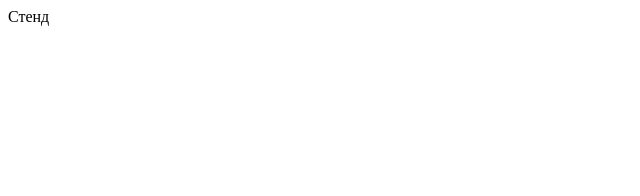
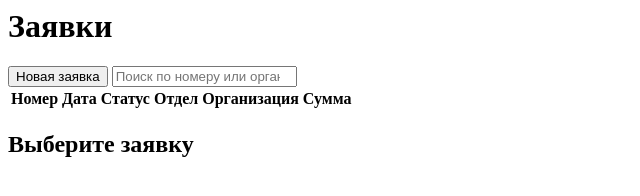
Before and after one commit to gelya2004/VKR, a plain HTML site: page docs/index.html in a window 1280 px wide. Shown: the whole page, without its empty margins (0-640 px from the left). Drawn offline with Linux system fonts and the light colour scheme.

Commit message:
Каркас страницы

```diff
--- a/docs/index.html
+++ b/docs/index.html
@@ -1 +1,24 @@
-Стенд
+<body>
+    <aside></aside>
+    <main>
+        <h1>Заявки</h1>
+        <button id="btn-new">Новая заявка</button>
+        <input type="search" id="search-input" placeholder="Поиск по номеру или организации">
+        <table id="registry-table">
+            <thead>
+                <tr>
+                    <th>Номер</th>
+                    <th>Дата</th>
+                    <th>Статус</th>
+                    <th>Отдел</th>
+                    <th>Организация</th>
+                    <th>Сумма</th>
+                </tr>
+            </thead>
+            <tbody id="registry-body"></tbody>
+        </table>
+    </main>
+    <aside id="card">
+        <h2>Выберите заявку</h2>
+    </aside>
+</body>
```
